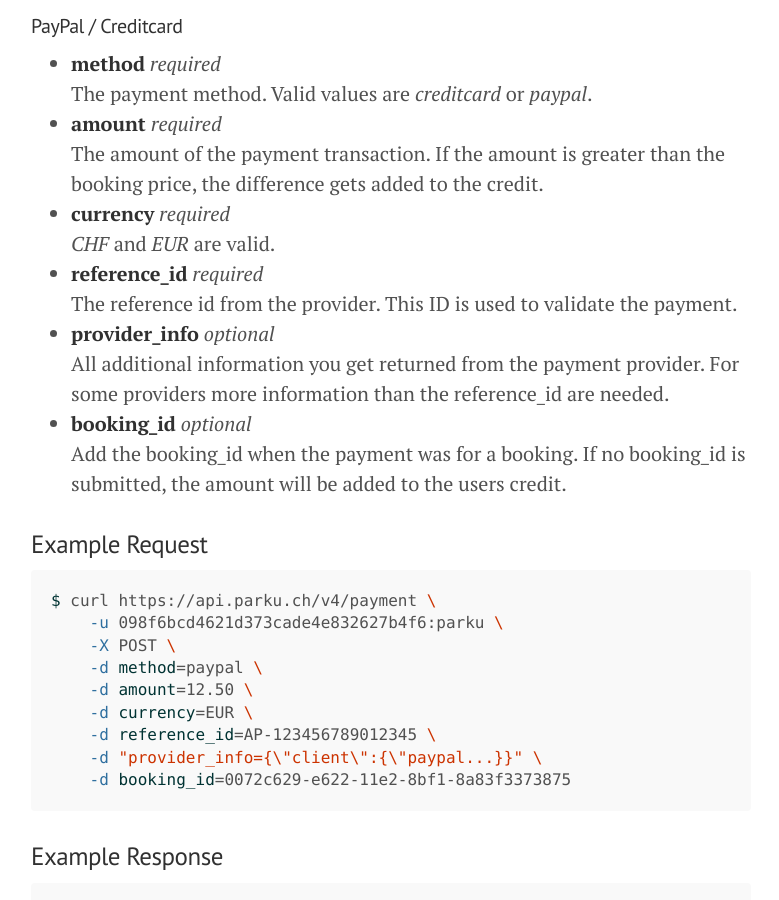
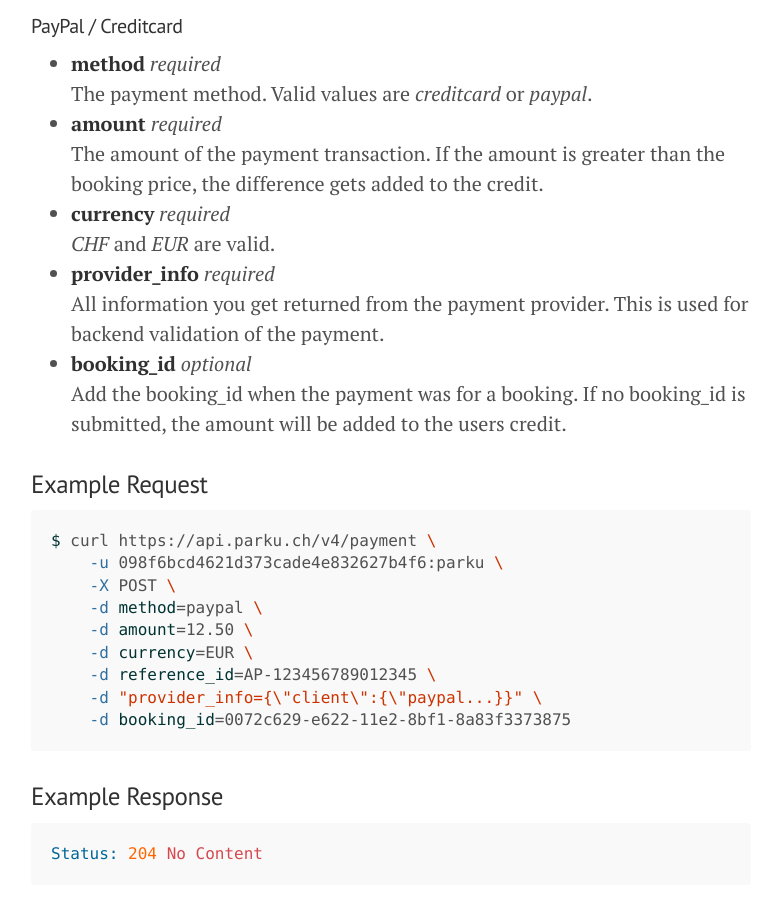
Before and after one commit to parku/docs, a Jekyll site: the page built from api/payments.md, in a window 1280 px wide and 900 px high, scrolled down 926 px. Shown: the whole window, without its empty margins (249-1028 px from the left). Built offline with Jekyll 4.4.1, drawn with Linux system fonts in a browser that asks for light colours; Markdown is read by kramdown in place of the engine named in the settings.

Commit message:
Provider Info is required, reference_id no longer necessary.

```diff
--- a/api/payments.md
+++ b/api/payments.md
@@ -36,10 +36,8 @@
   The amount of the payment transaction. If the amount is greater than the booking price, the difference gets added to the credit.
 * __currency__ _required_<br/>
   _CHF_ and _EUR_ are valid.
-* __reference\_id__ _required_<br/>
-  The reference id from the provider. This ID is used to validate the payment.
-* __provider\_info__ _optional_<br/>
-  All additional information you get returned from the payment provider. For some providers more information than the reference_id are needed.
+* __provider\_info__ _required_<br/>
+  All information you get returned from the payment provider. This is used for backend validation of the payment.
 * __booking\_id__ _optional_<br/>
   Add the booking\_id when the payment was for a booking. If no booking\_id is submitted, the amount will be added to the users credit.
 
```
